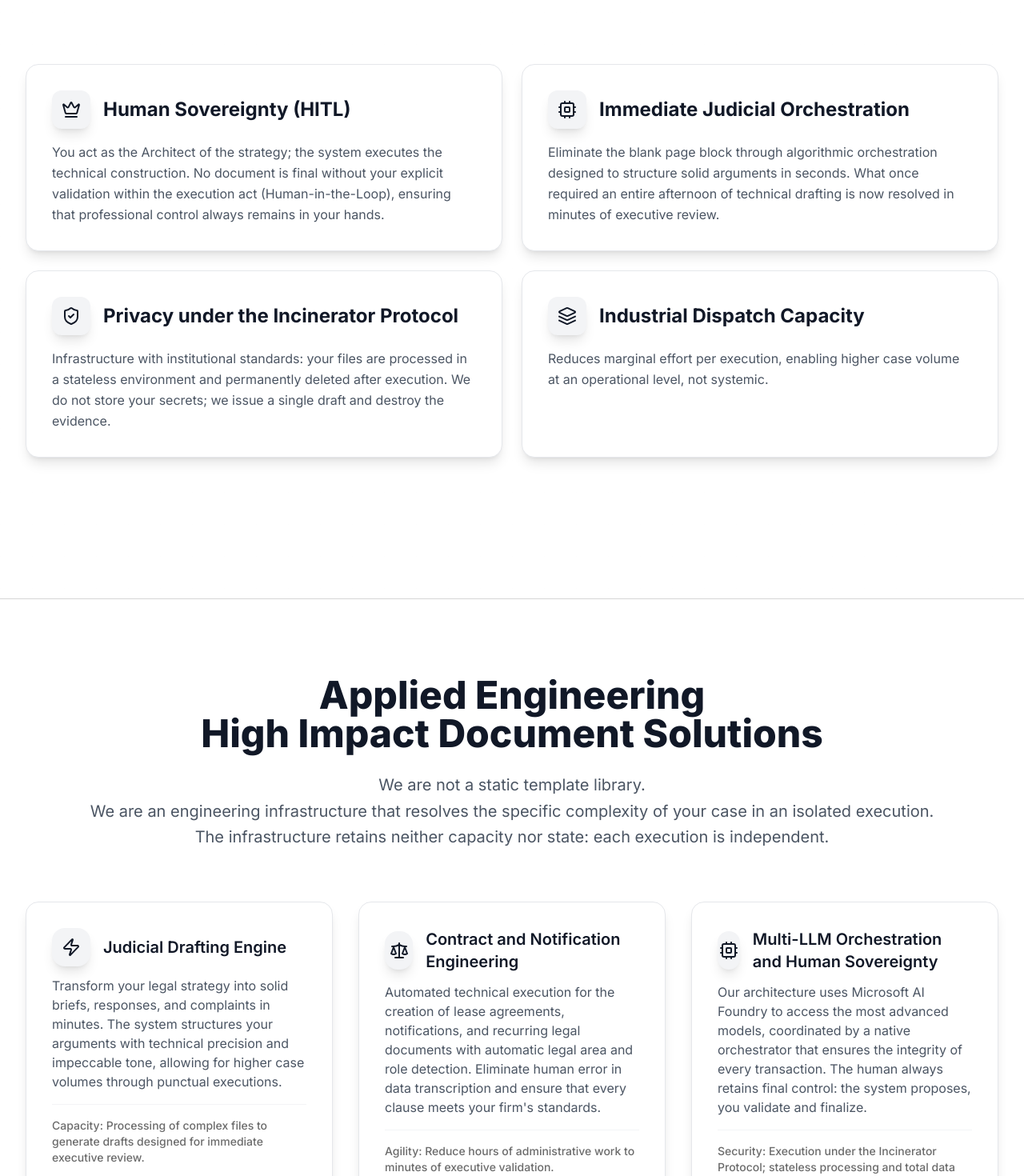
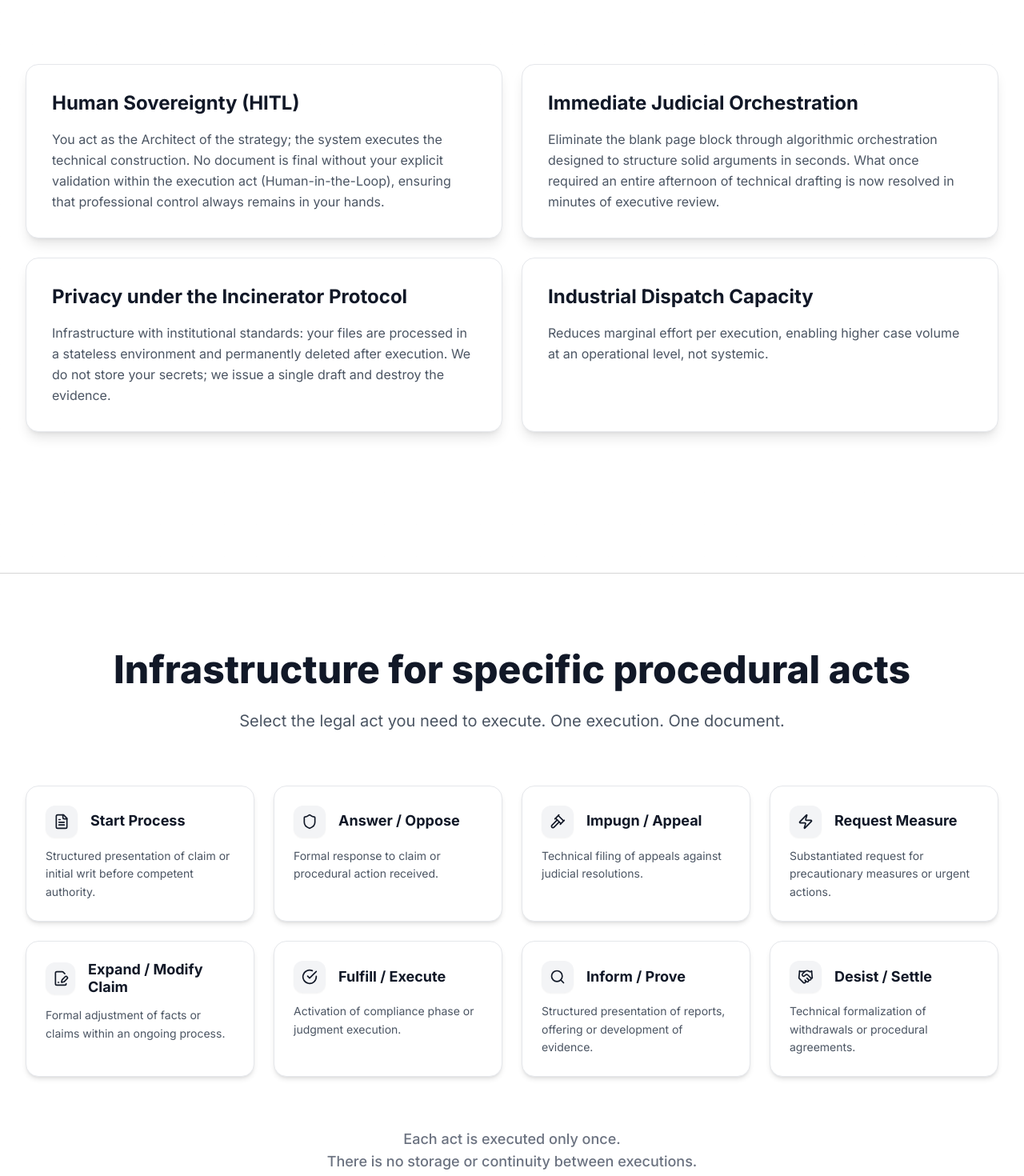
Before and after one commit to cyboring-technologies/sbu-legal-landing, a Next.js app: page /en in a window 1280 px wide. Shown: the part 1980-3450 px from the top of the page at 80% size. Built offline with nearby package versions, Linux system fonts and the light colour scheme.

Commit message:
feat: Implement 'Our Services' page, initial landing page, and internationalization files for English and Spanish.

```diff
--- a/src/app/(landing)/[locale]/page.tsx
+++ b/src/app/(landing)/[locale]/page.tsx
@@ -14,6 +14,7 @@ import { CTAButton } from '../../../components/CTAButtons';
 import { HtmlContent } from '../../../components/HtmlContent';
 import {
   ShieldCheck,
+  Shield,
   Zap,
   Users,
   Trophy,
@@ -31,6 +32,11 @@ import {
   Cpu,
   ChevronDown,
   FileX,
+  FileText,
+  Gavel,
+  FileSignature,
+  Search,
+  Handshake,
 } from 'lucide-react';
 
 
@@ -110,9 +116,9 @@ export default function HomePage() {
   );
 
   // Services cards animation
-  const [servicesCardVisibility, setServicesCardVisibility] = useState([false, false, false]);
+  const [servicesCardVisibility, setServicesCardVisibility] = useState(new Array(8).fill(false));
   const servicesCardRefs = useStaggeredIntersectionObserver(
-    3,
+    8,
     useCallback((index: number) => {
       setServicesCardVisibility((prev) => {
         const newVisibility = [...prev];
@@ -351,16 +357,12 @@ export default function HomePage() {
                 {/* Card 1: HITL */}
                 <div
                   ref={solutionCardRefs[0]}
-                  className={`bg-white dark:bg-gray-900 rounded-2xl p-8 shadow-lg hover:shadow-2xl border border-gray-200 dark:border-gray-700 transition-all duration-700 hover:-translate-y-2 group ${solutionCardVisibility[0] ? 'opacity-100 translate-x-0' : 'opacity-0 -translate-x-20'}`}
+                  className={`relative bg-white dark:bg-gray-900 rounded-2xl p-8 shadow-lg hover:shadow-2xl border border-gray-200 dark:border-gray-700 transition-all duration-700 hover:-translate-y-2 group overflow-hidden ${solutionCardVisibility[0] ? 'opacity-100 translate-x-0' : 'opacity-0 -translate-x-20'}`}
                 >
-                  <div className="flex items-center gap-4 mb-4">
-                    <div className="w-12 h-12 bg-gray-100 text-gray-900 dark:bg-gray-800 dark:text-gray-100 rounded-xl flex items-center justify-center shadow-lg group-hover:scale-110 transition-transform duration-300">
-                      <Crown className="w-6 h-6" />
-                    </div>
-                    <h3 className="text-2xl font-bold text-gray-900 dark:text-gray-100 font-sans">
+                  <div className="absolute top-0 left-0 w-full h-1 bg-gradient-to-r from-[#2F4A5C] to-[#4A6678] transform scale-x-0 group-hover:scale-x-100 transition-transform duration-500 origin-left"></div>
+                  <h3 className="text-2xl font-bold text-gray-900 dark:text-gray-100 font-sans mb-4">
                     {tSolution('hitl.title')}
                   </h3>
-                  </div>
                   <p className="text-gray-600 dark:text-gray-400 leading-relaxed font-sans">
                     {tSolution('hitl.description')}
                   </p>
@@ -369,16 +371,12 @@ export default function HomePage() {
                 {/* Card 2: Orchestration */}
                 <div
                   ref={solutionCardRefs[1]}
-                  className={`bg-white dark:bg-gray-900 rounded-2xl p-8 shadow-lg hover:shadow-2xl border border-gray-200 dark:border-gray-700 transition-all duration-700 hover:-translate-y-2 group ${solutionCardVisibility[1] ? 'opacity-100 translate-x-0' : 'opacity-0 -translate-x-20'}`}
+                  className={`relative bg-white dark:bg-gray-900 rounded-2xl p-8 shadow-lg hover:shadow-2xl border border-gray-200 dark:border-gray-700 transition-all duration-700 hover:-translate-y-2 group overflow-hidden ${solutionCardVisibility[1] ? 'opacity-100 translate-x-0' : 'opacity-0 -translate-x-20'}`}
                 >
-                  <div className="flex items-center gap-4 mb-4">
-                    <div className="w-12 h-12 bg-gray-100 text-gray-900 dark:bg-gray-800 dark:text-gray-100 rounded-xl flex items-center justify-center shadow-lg group-hover:scale-110 transition-transform duration-300">
-                      <Cpu className="w-6 h-6" />
-                    </div>
-                    <h3 className="text-2xl font-bold text-gray-900 dark:text-gray-100 font-sans">
+                  <div className="absolute top-0 left-0 w-full h-1 bg-gradient-to-r from-[#2F4A5C] to-[#1B2B36] transform scale-x-0 group-hover:scale-x-100 transition-transform duration-500 origin-left"></div>
+                  <h3 className="text-2xl font-bold text-gray-900 dark:text-gray-100 font-sans mb-4">
                     {tSolution('orchestration.title')}
                   </h3>
-                  </div>
                   <p className="text-gray-600 dark:text-gray-400 leading-relaxed font-sans">
                     {tSolution('orchestration.description')}
                   </p>
@@ -387,16 +385,12 @@ export default function HomePage() {
                 {/* Card 3: Privacy */}
                 <div
                   ref={solutionCardRefs[2]}
-                  className={`bg-white dark:bg-gray-900 rounded-2xl p-8 shadow-lg hover:shadow-2xl border border-gray-200 dark:border-gray-700 transition-all duration-700 hover:-translate-y-2 group ${solutionCardVisibility[2] ? 'opacity-100 translate-x-0' : 'opacity-0 -translate-x-20'}`}
+                  className={`relative bg-white dark:bg-gray-900 rounded-2xl p-8 shadow-lg hover:shadow-2xl border border-gray-200 dark:border-gray-700 transition-all duration-700 hover:-translate-y-2 group overflow-hidden ${solutionCardVisibility[2] ? 'opacity-100 translate-x-0' : 'opacity-0 -translate-x-20'}`}
                 >
-                  <div className="flex items-center gap-4 mb-4">
-                    <div className="w-12 h-12 bg-gray-100 text-gray-900 dark:bg-gray-800 dark:text-gray-100 rounded-xl flex items-center justify-center shadow-lg group-hover:scale-110 transition-transform duration-300">
-                      <ShieldCheck className="w-6 h-6" />
-                    </div>
-                    <h3 className="text-2xl font-bold text-gray-900 dark:text-gray-100 font-sans">
+                  <div className="absolute top-0 left-0 w-full h-1 bg-gradient-to-r from-[#2F4A5C] to-[#4A6678] transform scale-x-0 group-hover:scale-x-100 transition-transform duration-500 origin-left"></div>
+                  <h3 className="text-2xl font-bold text-gray-900 dark:text-gray-100 font-sans mb-4">
                     {tSolution('privacy.title')}
                   </h3>
-                  </div>
                   <p className="text-gray-600 dark:text-gray-400 leading-relaxed font-sans">
                     {tSolution('privacy.description')}
                   </p>
@@ -405,16 +399,12 @@ export default function HomePage() {
                 {/* Card 4: Capacity */}
                 <div
                   ref={solutionCardRefs[3]}
-                  className={`bg-white dark:bg-gray-900 rounded-2xl p-8 shadow-lg hover:shadow-2xl border border-gray-200 dark:border-gray-700 transition-all duration-700 hover:-translate-y-2 group ${solutionCardVisibility[3] ? 'opacity-100 translate-x-0' : 'opacity-0 -translate-x-20'}`}
+                  className={`relative bg-white dark:bg-gray-900 rounded-2xl p-8 shadow-lg hover:shadow-2xl border border-gray-200 dark:border-gray-700 transition-all duration-700 hover:-translate-y-2 group overflow-hidden ${solutionCardVisibility[3] ? 'opacity-100 translate-x-0' : 'opacity-0 -translate-x-20'}`}
                 >
-                  <div className="flex items-center gap-4 mb-4">
-                    <div className="w-12 h-12 bg-gray-100 text-gray-900 dark:bg-gray-800 dark:text-gray-100 rounded-xl flex items-center justify-center shadow-lg group-hover:scale-110 transition-transform duration-300">
-                      <Layers className="w-6 h-6" />
-                    </div>
-                    <h3 className="text-2xl font-bold text-gray-900 dark:text-gray-100 font-sans">
+                  <div className="absolute top-0 left-0 w-full h-1 bg-gradient-to-r from-[#2F4A5C] to-[#1B2B36] transform scale-x-0 group-hover:scale-x-100 transition-transform duration-500 origin-left"></div>
+                  <h3 className="text-2xl font-bold text-gray-900 dark:text-gray-100 font-sans mb-4">
                     {tSolution('capacity.title')}
                   </h3>
-                  </div>
                   <p className="text-gray-600 dark:text-gray-400 leading-relaxed font-sans">
                     {tSolution('capacity.description')}
                   </p>
@@ -445,69 +435,54 @@ export default function HomePage() {
                 />
               </div>
 
-              <div className="grid grid-cols-1 md:grid-cols-2 lg:grid-cols-3 gap-8">
-                {/* Card 1: Drafting Engine */}
+              <div className="grid grid-cols-1 md:grid-cols-2 lg:grid-cols-4 gap-6">
+                {[
+                  { key: 'initProcess', icon: FileText },
+                  { key: 'answerOppose', icon: Shield },
+                  { key: 'impugnAppeal', icon: Gavel },
+                  { key: 'requestMeasure', icon: Zap },
+                  { key: 'modifyDemand', icon: FileSignature },
+                  { key: 'fulfillExecute', icon: CheckCircle },
+                  { key: 'informProve', icon: Search },
+                  { key: 'desistSettle', icon: Handshake },
+                ].map((item, index) => (
                   <div
-                  ref={servicesCardRefs[0]}
-                  className={`bg-white dark:bg-gray-900 p-8 rounded-2xl shadow-lg hover:shadow-2xl border border-gray-200 dark:border-gray-700 transition-all duration-700 hover:-translate-y-2 group ${servicesCardVisibility[0] ? 'opacity-100 translate-x-0' : 'opacity-0 -translate-x-20'}`}
+                    key={item.key}
+                    ref={servicesCardRefs[index]}
+                    className={`bg-white dark:bg-gray-900 p-6 rounded-2xl shadow-md hover:shadow-xl border border-gray-200 dark:border-gray-700 transition-all duration-300 ease-out hover:-translate-y-1 transform-gpu group ${servicesCardVisibility[index] ? 'opacity-100 translate-x-0' : 'opacity-0 -translate-x-20'}`}
                   >
                     <div className="flex items-center gap-4 mb-3">
-                    <div className="w-12 h-12 bg-gray-100 text-gray-900 dark:bg-gray-800 dark:text-gray-100 rounded-2xl flex items-center justify-center shadow-lg group-hover:scale-110 transition-transform duration-300">
-                      <Zap className="w-6 h-6" />
+                      <div className="w-10 h-10 bg-gray-100 text-gray-900 dark:bg-gray-800 dark:text-gray-100 rounded-xl flex items-center justify-center shadow-sm transition-all duration-300 group-hover:bg-[#2F4A5C] group-hover:text-white">
+                        <item.icon className="w-5 h-5" />
                       </div>
-                    <h3 className="text-xl font-semibold text-gray-900 dark:text-gray-100 font-sans">
-                      {tServices('draftingEngine.title')}
+                      <h3 className="text-lg font-bold text-gray-900 dark:text-gray-100 font-sans leading-tight group-hover:text-[#2F4A5C] transition-colors duration-300">
+                        {tServices(`items.${item.key}.title`)}
                       </h3>
                     </div>
-                  <p className="text-gray-600 dark:text-gray-400 mb-4 font-sans">{tServices('draftingEngine.description')}</p>
-                  <div className="mt-4 pt-4 border-t border-gray-100 dark:border-gray-800">
-                    <span className="text-sm font-medium text-muted-foreground font-sans block">
-                      {tServices('draftingEngine.tag')}
-                    </span>
+                    <p className="text-gray-600 dark:text-gray-400 text-sm font-sans leading-relaxed">
+                      {tServices(`items.${item.key}.description`)}
+                    </p>
                   </div>
+                ))}
               </div>
 
-                {/* Card 2: Contracts */}
-                <div
-                  ref={servicesCardRefs[1]}
-                  className={`bg-white dark:bg-gray-900 p-8 rounded-2xl shadow-lg hover:shadow-2xl border border-gray-200 dark:border-gray-700 transition-all duration-700 hover:-translate-y-2 group ${servicesCardVisibility[1] ? 'opacity-100 translate-x-0' : 'opacity-0 -translate-x-20'}`}
+              <div className="mt-16 text-center">
+                <HtmlContent
+                  content={tServices('footer')}
+                  as="p"
+                  className="text-lg text-gray-500 dark:text-gray-400 mb-8 font-medium"
+                />
+
+                <CTAButton
+                  href="/engine"
+                  variant="primary"
+                  size="lg"
+                  className="px-10 py-3 shadow-xl hover:shadow-2xl"
+                  ctaType="cta-1"
+                  onClick={handleStartExecution}
                 >
-                  <div className="flex items-center gap-4 mb-3">
-                    <div className="w-12 h-12 bg-gray-100 text-gray-900 dark:bg-gray-800 dark:text-gray-100 rounded-2xl flex items-center justify-center shadow-lg group-hover:scale-110 transition-transform duration-300">
-                      <Scale className="w-6 h-6" />
-                    </div>
-                    <h3 className="text-xl font-semibold text-gray-900 dark:text-gray-100 font-sans">
-                      {tServices('contracts.title')}
-                    </h3>
-                  </div>
-                  <p className="text-gray-600 dark:text-gray-400 mb-4 font-sans">{tServices('contracts.description')}</p>
-                  <div className="mt-4 pt-4 border-t border-gray-100 dark:border-gray-800">
-                    <span className="text-sm font-medium text-muted-foreground font-sans block">
-                      {tServices('contracts.tag')}
-                    </span>
-                  </div>
-                </div>
-
-                {/* Card 3: Orchestration */}
-                <div
-                  ref={servicesCardRefs[2]}
-                  className={`bg-white dark:bg-gray-900 p-8 rounded-2xl shadow-lg hover:shadow-2xl border border-gray-200 dark:border-gray-700 transition-all duration-700 hover:-translate-y-2 group ${servicesCardVisibility[2] ? 'opacity-100 translate-x-0' : 'opacity-0 -translate-x-20'}`}
-                >
-                  <div className="flex items-center gap-4 mb-3">
-                    <div className="w-12 h-12 bg-gray-100 text-gray-900 dark:bg-gray-800 dark:text-gray-100 rounded-2xl flex items-center justify-center shadow-lg group-hover:scale-110 transition-transform duration-300">
-                      <Cpu className="w-6 h-6" />
-                    </div>
-                    <h3 className="text-xl font-semibold text-gray-900 dark:text-gray-100 font-sans">
-                      {tServices('orchestration.title')}
-                    </h3>
-                  </div>
-                  <p className="text-gray-600 dark:text-gray-400 mb-4 font-sans">{tServices('orchestration.description')}</p>
-                  <div className="mt-4 pt-4 border-t border-gray-100 dark:border-gray-800">
-                    <span className="text-sm font-medium text-muted-foreground font-sans block">
-                      {tServices('orchestration.tag')}
-                    </span>
-                  </div>
-                </div>
+                  {tServices('cta_start')}
+                </CTAButton>
               </div>
 
 
```
Also changed, not shown: src/app/(landing)/[locale]/our-services/page.tsx (+111 -116 lines), src/messages/en.json, src/messages/es.json. Lines whose indentation alone changed are shown as unchanged.
